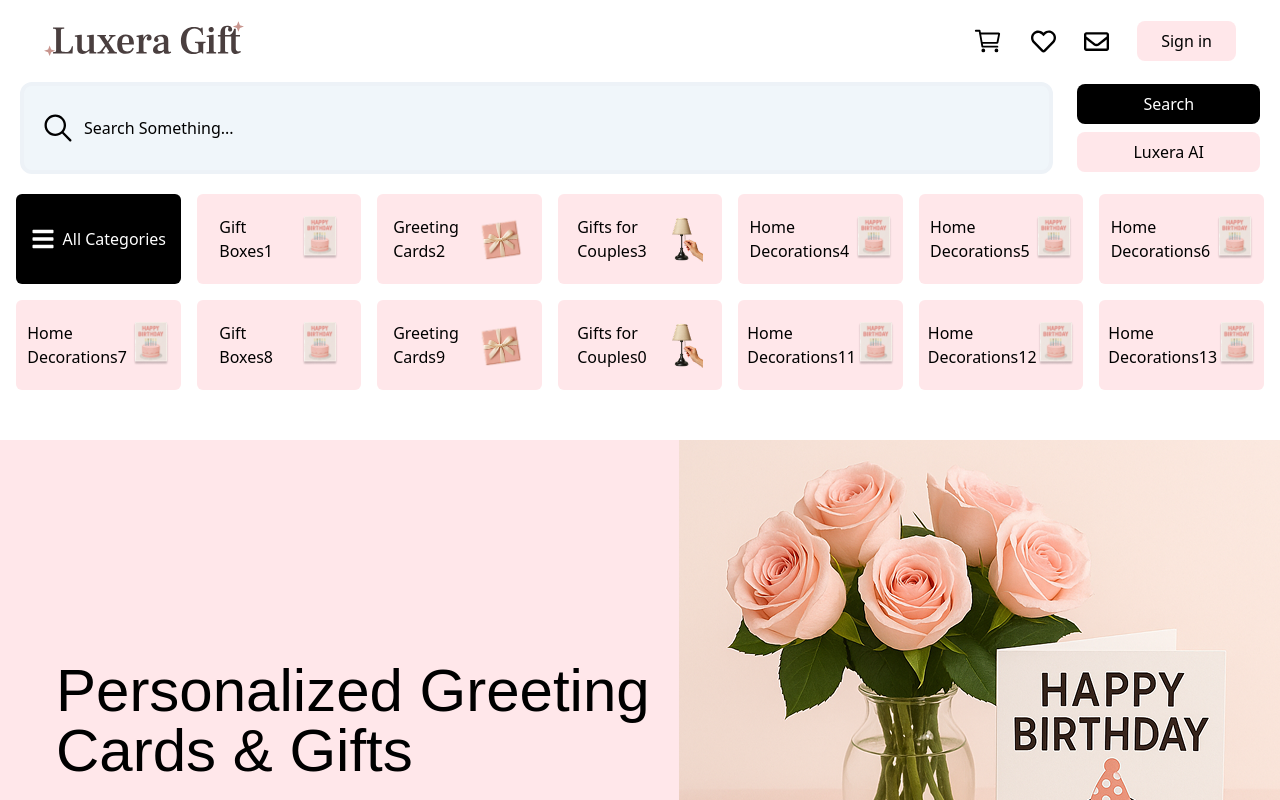
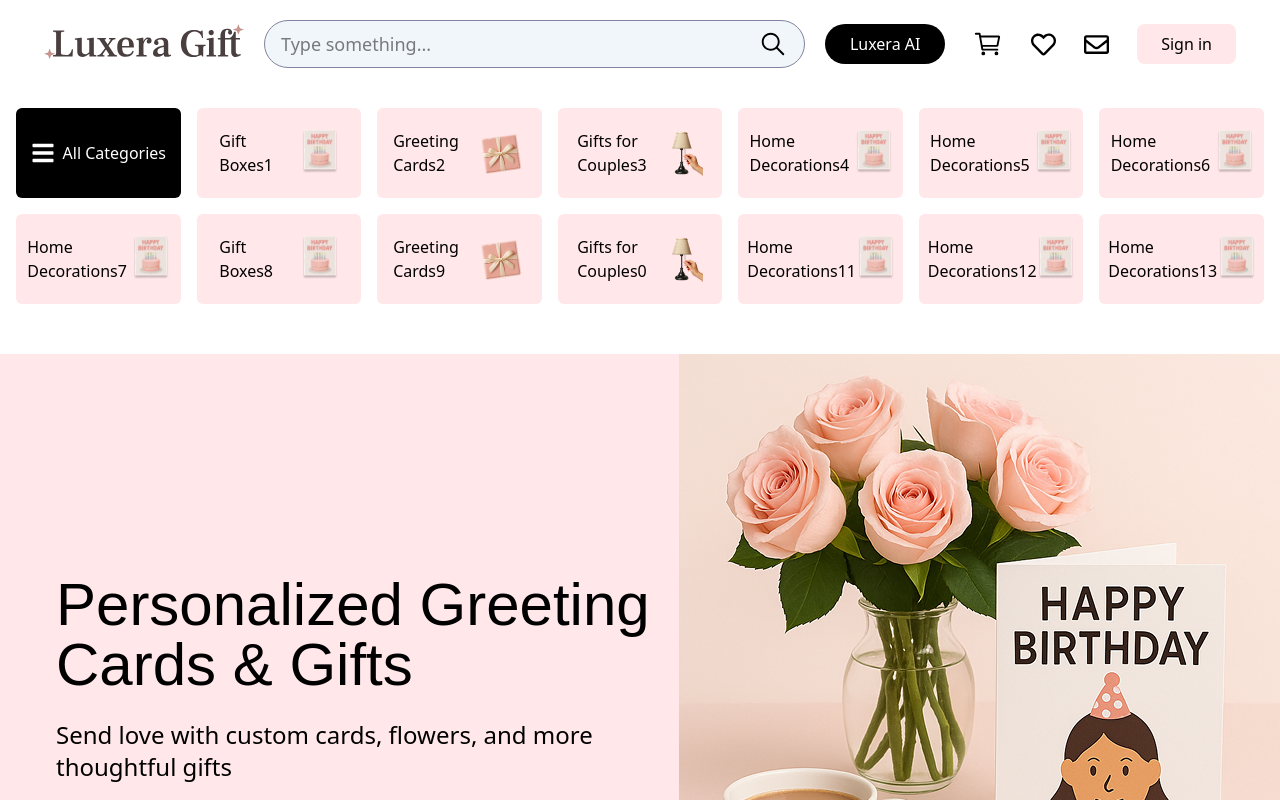
Before and after one commit to GeoLine02/luxera, a Next.js app: page /1 in a window 1280 px wide. Shown: the top 800 px of the page. Built offline with nearby package versions, Linux system fonts and the light colour scheme; a web font is replaced by a local one.

Commit message:
chore: search

```diff
--- a/app/[locale]/(home)/page.tsx
+++ b/app/[locale]/(home)/page.tsx
@@ -12,9 +12,10 @@ import Link from "next/link";
 export default function Home() {
   return (
     <div>
-      <div>
+      <div className="w-full md:hidden">
         <SearchContainer />
       </div>
+
       <div>
         <Categories />
         <CategoriesModal />
--- a/app/[locale]/products/components/productFilter/ProductFilter.tsx
+++ b/app/[locale]/products/components/productFilter/ProductFilter.tsx
@@ -11,7 +11,7 @@ const ProductFilter = () => {
 
   return (
     <>
-      <div className="md:hidden">
+      <div className="px-4 md:hidden">
         <Dropdown>
           <Dropdown.Trigger>
             <div className="flex items-center justify-between w-ful rounded-lg bg-light-pink px-4 py-2">
--- a/app/[locale]/products/page.tsx
+++ b/app/[locale]/products/page.tsx
@@ -9,9 +9,10 @@ import SearchContainer from "@/app/shared/search/SearchContainer";
 const Products = () => {
   return (
     <div>
-      <div>
+      <div className="md:hidden">
         <SearchContainer />
       </div>
+
       <div>
         <Categories />
         <CategoriesModal />
--- a/app/shared/header/Header.tsx
+++ b/app/shared/header/Header.tsx
@@ -12,6 +12,7 @@ import { FaBars } from "react-icons/fa6";
 import { useDispatch } from "react-redux";
 import { AppDispatch } from "../../store/store";
 import { openMenu } from "../../store/features/sideMenuSlice";
+import SearchContainer from "../search/SearchContainer";
 
 const Header = () => {
   const pathName = usePathname();
@@ -31,15 +32,27 @@ const Header = () => {
     return null;
 
   return (
-    <header className="flex items-center justify-between px-6 lg:px-11  py-4 lg:py-5">
+    <header className="flex items-center justify-between px-6 lg:px-11 py-4 lg:py-5">
       <Image
         width={200}
         onClick={() => router.push("/")}
         src={LuxeraLogo}
         alt="Luxera logo"
       />
+      <div className="w-full hidden md:flex">
+        <SearchContainer />
+      </div>
 
-      <div className="flex items-center gap-7 ">
+      <div className="flex items-center gap-7">
+        <Button
+          rounded="full"
+          title="Luxera AI"
+          type="button"
+          bgColor="black"
+          className="py-2 px-4 font-medium min-w-[120px] w-full hidden md:block"
+          titleColor="white"
+          onClick={() => router.push("/luxera-ai")}
+        />
         <div className="hidden lg:block cursor-pointer">
           <IoCartOutline onClick={() => router.push("/cart")} size={30} />
         </div>
--- a/app/shared/search/Search.tsx
+++ b/app/shared/search/Search.tsx
@@ -1,4 +1,3 @@
-import classNames from "classnames";
 import {
   ChangeEvent,
   Dispatch,
@@ -7,10 +6,8 @@ import {
   useRef,
 } from "react";
 import { IoIosSearch } from "react-icons/io";
-import SearchResults from "./SearchResults";
 import { SearchFiltersType } from "@/app/types/search";
-import Button from "@/app/ui/Button";
-import Link from "next/link";
+import classNames from "classnames";
 
 interface SearchProps {
   searchValue: string;
@@ -26,9 +23,9 @@ const Search = ({
   setSearchValue,
   isSearchOpen,
   setIsSearchOpen,
-  activeSearchFilter,
-  setActiveSearchFilter,
-}: SearchProps) => {
+}: // activeSearchFilter,
+// setActiveSearchFilter,
+SearchProps) => {
   const onChange = (e: ChangeEvent<HTMLInputElement>) => {
     setSearchValue(e.target.value);
   };
@@ -44,91 +41,23 @@ const Search = ({
     setIsSearchOpen(true);
   };
 
-  const searchBarStyles = classNames({
-    "rounded-bl-none rounded-br-none rounded-xl": isSearchOpen,
+  const opendSearchStyles = classNames({
+    "rounded-t-2xl rounded-b border-ice-blue": isSearchOpen,
+    "rounded-full ": !isSearchOpen,
   });
 
-  if (!isSearchOpen) {
-    return (
-      <div className="flex gap-6 items-center">
-        <div
-          onClick={handleOpenSearch}
-          className="flex items-center gap-2 border-4 p-2 border-light-gray rounded-xl flex-1 bg-ice-blue md:px-4 md:py-6 cursor-pointer"
-        >
-          <div>
-            <IoIosSearch className="text-2xl md:text-4xl" />
-          </div>
-          <h1 className="text-xs md:text-base">Search Something...</h1>
-        </div>
-        <div className="hidden md:block">
-          <div className="flex gap-2 flex-col items-center">
-            <Button
-              bgColor="black"
-              rounded="lg"
-              title="Search"
-              type="button"
-              className="py-2 !w-full font-medium"
-              titleColor="white"
-            />
-            <Link href={"/luxera-ai"}>
-              <Button
-                bgColor="lightPink"
-                rounded="lg"
-                title="Luxera AI"
-                type="button"
-                className="!w-full py-2 px-14 font-medium"
-                titleColor="black"
-              />
-            </Link>
-          </div>
-        </div>
-      </div>
-    );
-  }
-
   return (
-    <div>
-      <div className={searchBarStyles + " flex gap-6 items-center"}>
-        <div className="flex items-center gap-2 border-4 px-2 border-light-gray rounded-xl flex-1 bg-ice-blue md:px-4 lg:relative">
-          <div>
-            <IoIosSearch className="text-2xl md:text-4xl" />
-          </div>
-          <input
-            ref={inputRef}
-            onChange={onChange}
-            value={searchValue}
-            type="text"
-            className="w-full outline-none border-none focus:border-none py-2 md:py-7 font-medium "
-            placeholder="Type something"
-          />
-
-          <SearchResults
-            activeSearchFilter={activeSearchFilter}
-            setActiveSearchFilters={setActiveSearchFilter}
-            isSearchOpen={isSearchOpen}
-          />
-        </div>
-        <div className="flex gap-2 flex-col items-center">
-          <Button
-            bgColor="black"
-            rounded="lg"
-            title="Search"
-            type="button"
-            className="py-2 !w-full font-medium"
-            titleColor="white"
-          />
-          <Link href={"/luxera-ai"}>
-            <Button
-              bgColor="lightPink"
-              rounded="lg"
-              title="Luxera AI"
-              type="button"
-              className="!w-full py-2 px-14 font-medium"
-              titleColor="black"
-            />
-          </Link>
-        </div>
-      </div>
+    <div
+      onClick={handleOpenSearch}
+      className={`${opendSearchStyles} flex items-center px-4 py-2 bg-ice-blue border border-medium-gray`}
+    >
+      <input
+        value={searchValue}
+        onChange={onChange}
+        placeholder="Type something..."
+        className="flex-1 text-lg "
+      />
+      <IoIosSearch className="cursor-pointer" size={30} />
     </div>
   );
 };
--- a/app/shared/search/SearchContainer.tsx
+++ b/app/shared/search/SearchContainer.tsx
@@ -4,20 +4,20 @@ import { useState } from "react";
 import Search from "./Search";
 import { SearchFiltersType } from "@/app/types/search";
 import useOutsideClick from "@/app/hooks/useOutSideClick";
+import SearchResults from "./SearchResults";
 
 const SearchContainer = () => {
   const [searchValue, setSearchValue] = useState("");
-
+  const [isSearchOpen, setIsSearchOpen] = useState<boolean>(false);
   const [activeSearchFilter, setActiveSearchFilter] =
     useState<SearchFiltersType>("All");
-  const [isSearchOpen, setIsSearchOpen] = useState<boolean>(false);
 
   const searchRef = useOutsideClick<HTMLDivElement>(() =>
     setIsSearchOpen(false)
   );
 
   return (
-    <div ref={searchRef} className="w-full px-5">
+    <div ref={searchRef} className="w-full px-4 md:px-0 md:mx-5 relative">
       <Search
         setActiveSearchFilter={setActiveSearchFilter}
         activeSearchFilter={activeSearchFilter}
@@ -26,6 +26,12 @@ const SearchContainer = () => {
         searchValue={searchValue}
         setSearchValue={setSearchValue}
       />
+
+      <SearchResults
+        activeSearchFilter={activeSearchFilter}
+        isSearchOpen={isSearchOpen}
+        setActiveSearchFilters={setActiveSearchFilter}
+      />
     </div>
   );
 };
--- a/app/shared/search/SearchResults.tsx
+++ b/app/shared/search/SearchResults.tsx
@@ -21,7 +21,7 @@ SearchResultsProps) => {
 
   return (
     <div
-      className={`${searchResultsStyles} top-32 md:top-20 left-0 absolute z-50 w-full min-h-[600px] bg-ice-blue rounded-b-xl border border-t-0 border-dirty-pink`}
+      className={`${searchResultsStyles} top-12 md:top-12 left-0 absolute z-50  w-[calc(100%-32px)] ml-4 md:w-full min-h-[400px] bg-ice-blue rounded-b-xl border border-t-0 border-medium-gray`}
     >
       {/* <SearchFilters
         activeSearchFilter={activeSearchFilter}
```
